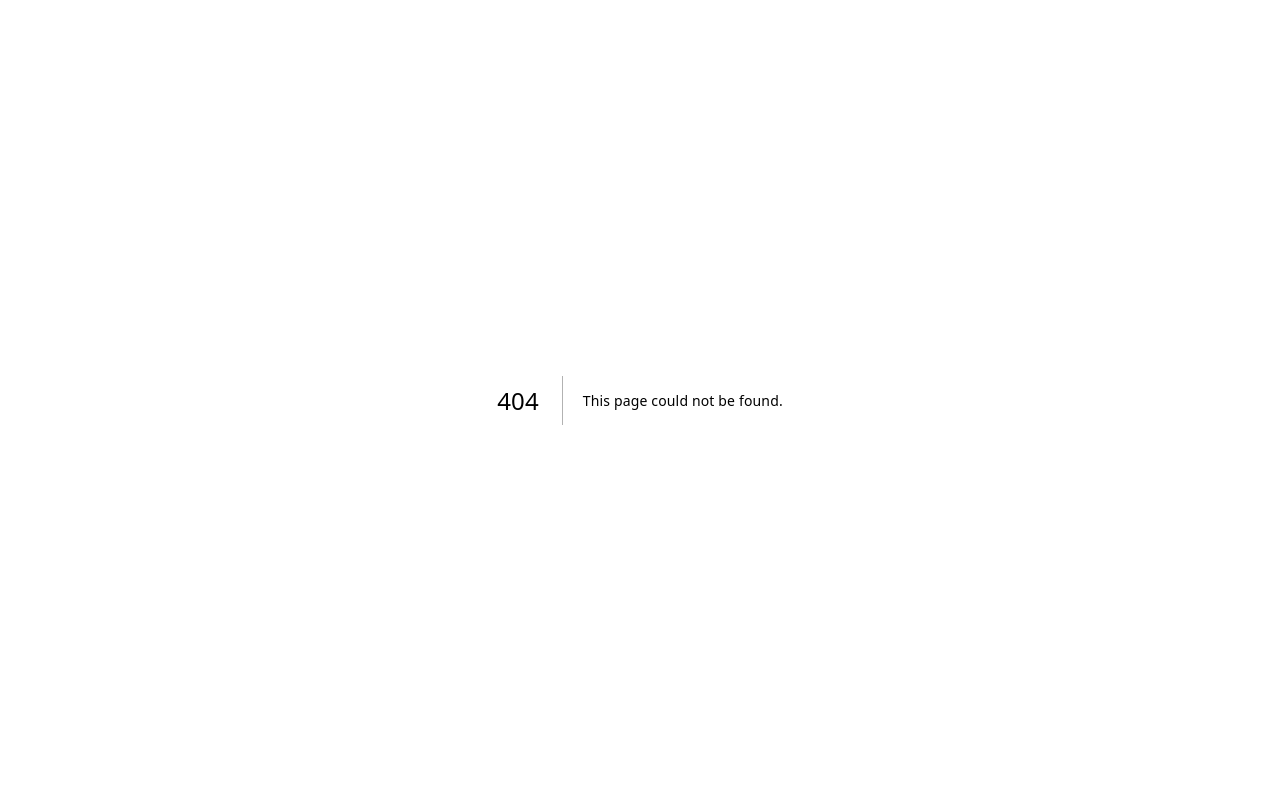
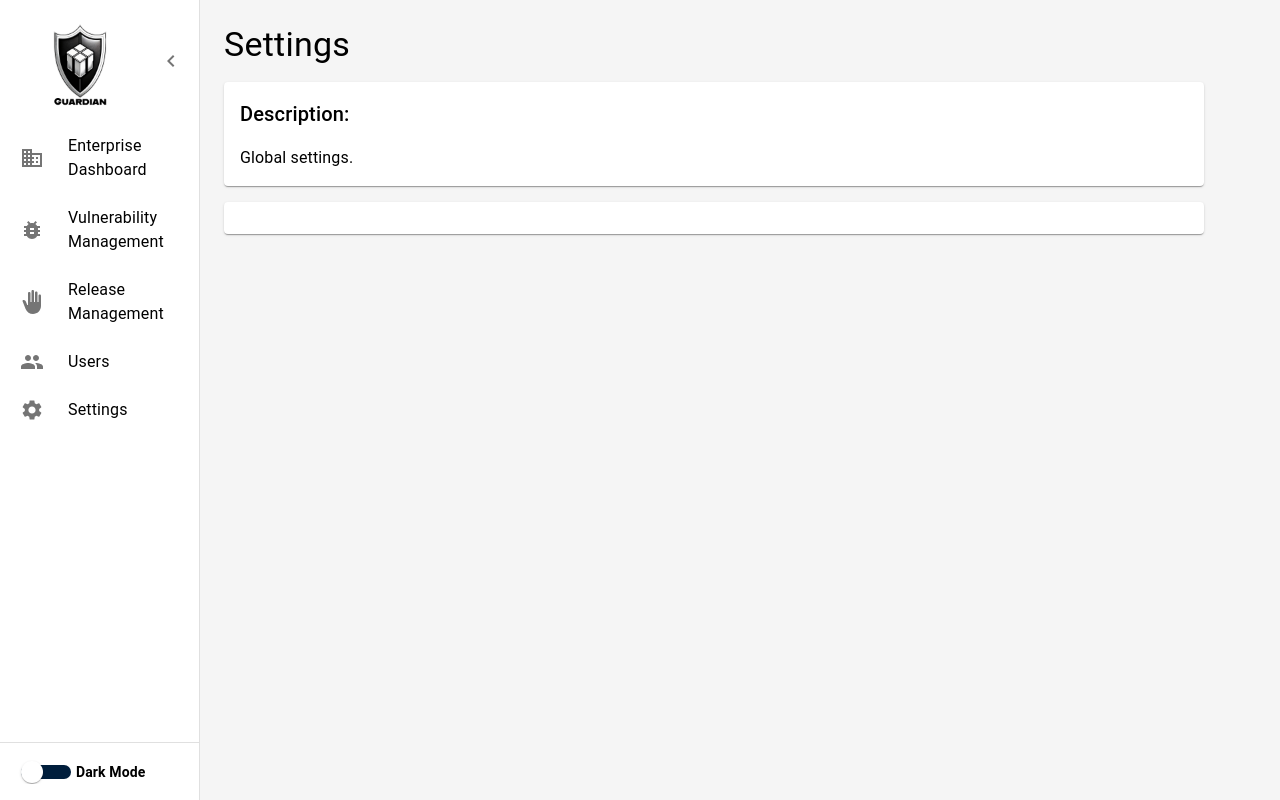
Before and after one commit to HolomuaTech/Belay, a Next.js app in the folder my-next-app/: page /settings in a window 1280 px wide. Before the commit this address had no page. Built offline with nearby package versions, Linux system fonts and the light colour scheme.

Commit message:
AI generated logo!

```diff
--- /dev/null
+++ b/my-next-app/src/app/settings/page.tsx
@@ -0,0 +1,76 @@
+'use client';
+import { Box, Drawer, List, ListItem, ListItemIcon, ListItemText, ListItemButton, Typography, Breadcrumbs, Link, Select, MenuItem, FormControl, InputLabel, FormControlLabel, Switch, styled, Button, Tooltip } from '@mui/material';
+import NavigateNextIcon from '@mui/icons-material/NavigateNext';
+import SideMenu from '@/components/SideMenu';
+import { useRef, useState, forwardRef } from 'react';
+
+
+
+import { DataGrid, GridColDef } from '@mui/x-data-grid';
+
+const TooltipButton = forwardRef<HTMLButtonElement, any>((props, ref) => (
+  <Button {...props} ref={ref} />
+));
+TooltipButton.displayName = 'TooltipButton';
+
+export default function Settings() {
+
+  return (
+    <Box sx={{ display: 'flex' }}>
+      <SideMenu />
+
+      <Box sx={{
+        flexGrow: 1,
+        p: 3,
+        height: '100vh',
+        display: 'flex',
+        flexDirection: 'column',
+        alignItems: 'flex-start',
+        backgroundColor: 'background.default'
+      }}>
+        <Typography
+          variant="h4"
+          sx={{
+            mb: 2,
+            color: 'text.primary'
+          }}
+        >
+          Settings
+        </Typography>
+
+        <div style={{ height: 600, width: '95%' }}>
+            <Box
+                sx={{
+                    backgroundColor: 'background.paper',
+                    p: 2,
+                    mb: 2,
+                    borderRadius: 1,
+                    boxShadow: 1
+                }}
+            >
+                <Typography
+                    variant="h6"
+                    sx={{ color: 'text.primary', mb: 2 }}
+                >
+                    Description:
+                </Typography>
+                <Typography
+                    variant="body1"
+                    sx={{ color: 'text.primary' }}
+                >
+                    Global settings.
+                </Typography>
+            </Box>
+            <Box sx={{
+                backgroundColor: 'background.paper',
+                p: 2,
+                borderRadius: 1,
+                boxShadow: 1
+            }}>
+
+            </Box>
+        </div>
+      </Box>
+    </Box>
+  );
+}
--- a/my-next-app/src/components/SideMenu.tsx
+++ b/my-next-app/src/components/SideMenu.tsx
@@ -13,6 +13,7 @@ import {
 import { useRouter, usePathname } from 'next/navigation';
 import Link from 'next/link';
 import { useTheme } from './ThemeContext';
+import Image from 'next/image';
 
 const DrawerHeader = styled('div')(({ theme }) => ({
   display: 'flex',
@@ -138,11 +139,26 @@ const SideMenu = () => {
         },
       }}
     >
-      <DrawerHeader>
+      <Box sx={{
+        display: 'flex',
+        flexDirection: open ? 'row' : 'column',
+        alignItems: 'center',
+        justifyContent: open ? 'space-between' : 'center',
+        pt: 2,
+        pb: 1,
+        px: 1
+      }}>
+        <Image
+          src="/images/Guardian.png"
+          alt="Guardian Logo"
+          width={open ? 150 : 40}
+          height={90}
+          style={{ objectFit: 'contain' }}
+        />
         <IconButton onClick={handleDrawerToggle}>
           {open ? <ChevronLeftIcon /> : <ChevronRightIcon />}
         </IconButton>
-      </DrawerHeader>
+      </Box>
 
       <Box sx={{ display: 'flex', flexDirection: 'column', height: '100%' }}>
         <Box sx={{ flexGrow: 1 }}>
```
Also changed, not shown: my-next-app/public/images/Guardian.png (added).
